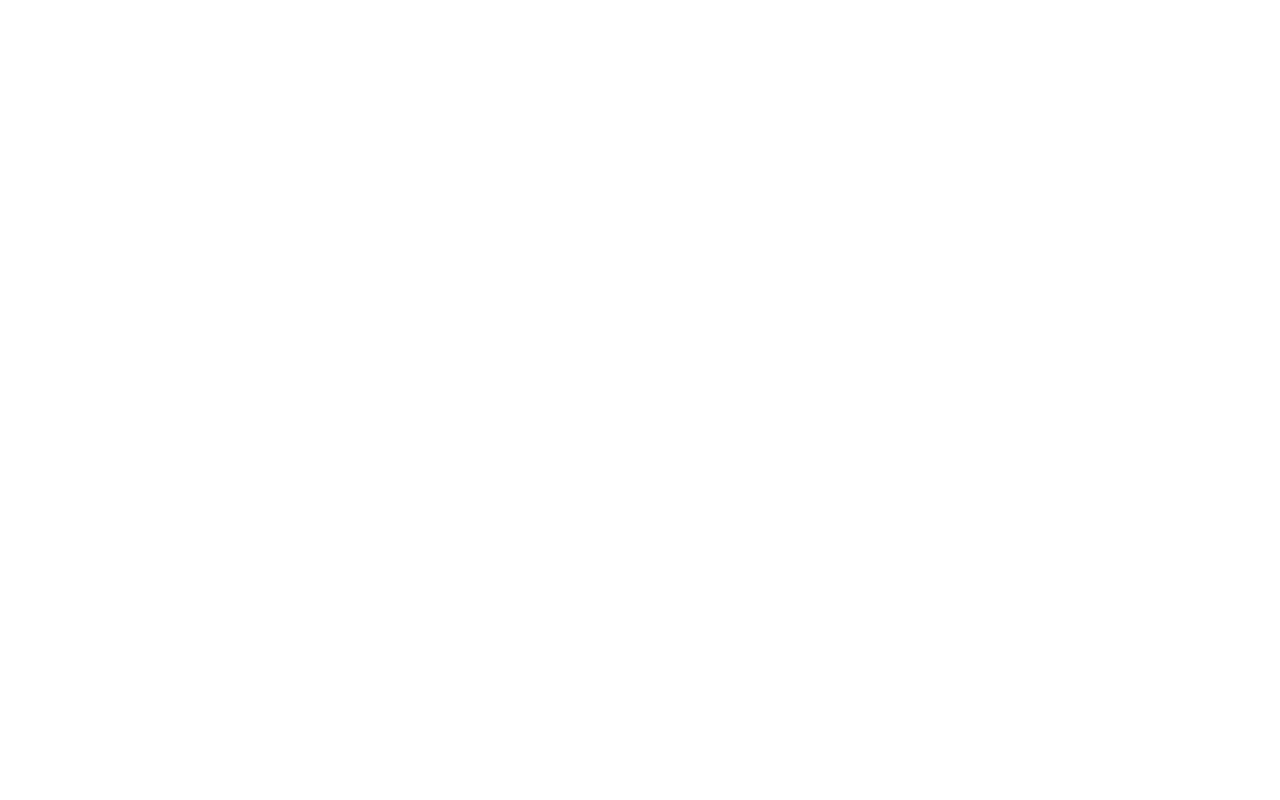
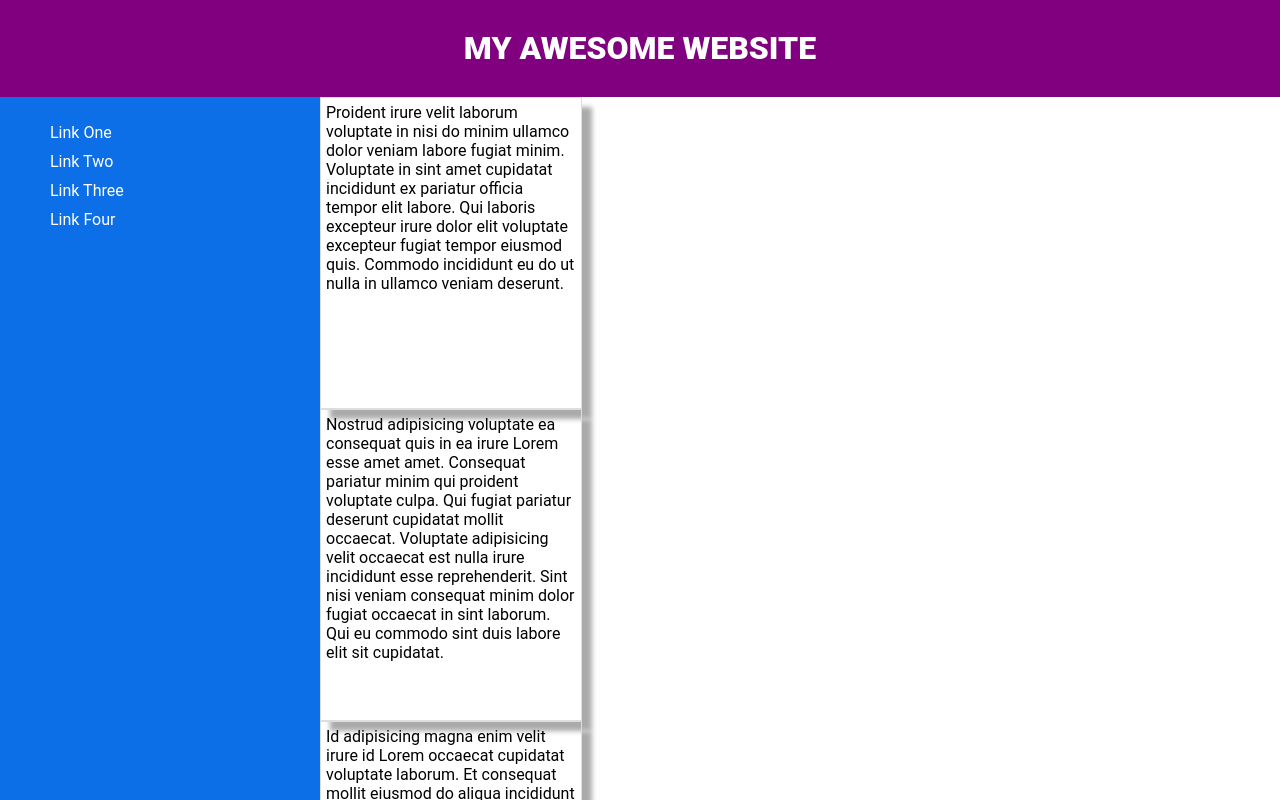
Before and after one commit to ayobanjo/flexbox-practice, a plain HTML site: page flex_layout2/index.html in a window 1280 px wide. Shown: the top 800 px of the page. Drawn offline with Linux system fonts and the light colour scheme.

Commit message:
added primary html and css

```diff
--- a/flex_layout2/flex_layout2.css
+++ b/flex_layout2/flex_layout2.css
@@ -0,0 +1,63 @@
+
+html, body{
+    height: 100vh;
+}
+body{
+    display: flex;
+    flex-direction: column ;
+    margin: 0;
+    font-family: Roboto, sans-serif;
+}
+header{
+    display: flex;
+    justify-content: center;
+    background-color:purple ;
+    padding: 8px 15px;
+}
+h1{
+    font-size: 32px;
+    font-weight: 900;
+    color: #fff;
+}
+.main{
+    display: flex;
+
+}
+aside{
+    background-color: rgb(12, 111, 231);
+    width: 300px;
+    padding: 10px;
+
+}
+ul{
+    list-style-type: none;
+    display: flex;
+    flex-direction: column;
+    gap: 10px;
+}
+a{
+    text-decoration: none;
+    color: #fff;
+
+}
+.cotent{
+    padding: 16px;
+    display: flex;
+    justify-content: center;
+    flex-wrap: wrap;
+
+}
+.message{
+    width: 250px;
+    height: 300px;
+    border: 1px solid #ddd;
+    box-shadow: 10px 10px 5px #aaaaaa;
+    padding: 5px;
+    overflow: auto;
+}
+footer{
+    display: flex;
+    align-items: center;
+    justify-content: center;
+    bottom: 0px;
+}
--- a/flex_layout2/index.html
+++ b/flex_layout2/index.html
@@ -1,5 +1,6 @@
 <!DOCTYPE html>
 <html lang="en">
+
 <head>
     <meta charset="UTF-8">
     <meta http-equiv="X-UA-Compatible" content="IE=edge">
@@ -7,12 +8,56 @@
     <link href="./flex_layout2.css" rel="stylesheet">
     <title>Flex Layout 2</title>
 </head>
+
 <body>
-    <header></header>
+    <header>
+        <h1>MY AWESOME WEBSITE</h1>
+    </header>
     <section class="main">
-        <aside></aside>
-        <section class="content"></section>
+        <aside>
+            <ul>
+                <li><a href="#">Link One</a></li>
+                <li><a href="#">Link Two</a></li>
+                <li><a href="#">Link Three</a></li>
+                <li><a href="#">Link Four</a></li>
+            </ul>
+        </aside>
+        <section class="content">
+            <div class="message">Proident irure velit laborum voluptate in nisi do minim ullamco dolor veniam labore
+                fugiat minim.
+                Voluptate in sint amet cupidatat incididunt ex pariatur officia tempor elit labore. Qui laboris
+                excepteur irure dolor elit voluptate excepteur fugiat tempor eiusmod quis. Commodo incididunt eu do ut
+                nulla in ullamco veniam deserunt.</div>
+            <div class="message">Nostrud adipisicing voluptate ea consequat quis in ea irure Lorem esse amet amet.
+                Consequat pariatur
+                minim qui proident voluptate culpa. Qui fugiat pariatur deserunt cupidatat mollit occaecat. Voluptate
+                adipisicing velit occaecat est nulla irure incididunt esse reprehenderit. Sint nisi veniam consequat
+                minim dolor fugiat occaecat in sint laborum. Qui eu commodo sint duis labore elit sit cupidatat.
+            </div>
+            <div class="message">Id adipisicing magna enim velit irure id Lorem occaecat cupidatat voluptate laborum. Et
+                consequat
+                mollit eiusmod do aliqua incididunt aliquip irure id. Dolore deserunt incididunt aute tempor aliquip
+                sint eiusmod reprehenderit aute enim amet ea proident minim. Nulla et exercitation aliqua Lorem cillum
+                sunt proident minim magna dolore non elit.
+            </div>
+            <div class="message">Eu officia excepteur Lorem laborum officia ad ut occaecat fugiat voluptate. Occaecat
+                enim mollit id
+                laborum nulla culpa. Proident non laboris cillum proident exercitation elit esse aliqua incididunt dolor
+                duis laboris. Minim sunt officia ea dolore laborum consectetur Lorem. Veniam cupidatat sit ipsum nulla
+                labore excepteur mollit velit eu laborum culpa do qui</div>
+            <div class="message">Ullamco et dolor magna ad excepteur tempor Lorem. Adipisicing exercitation velit
+                consequat et fugiat ut
+                eiusmod laborum est. Deserunt ullamco exercitation et eu cupidatat sint eu consequat. Dolor elit
+                voluptate elit labore.</div>
+            <div class="message">Culpa sit mollit eiusmod nisi fugiat elit adipisicing officia nisi enim exercitation.
+                Nulla pariatur
+                incididunt aute pariatur qui et nostrud pariatur excepteur. Anim deserunt elit amet ipsum nostrud.
+                Exercitation veniam laboris eu nostrud non officia enim exercitation ea in culpa anim proident.</div>
+        </section>
     </section>
-    <footer></footer>
+    <footer>
+        <div>The Odin Project<img src="./img/heart.png" alt="heart"></div>
+    </footer>
 </body>
+
 </html>
```
Also changed, not shown: flex_layout2/img/contact.png (added), flex_layout2/img/heart.png (added), flex_layout2/img/pen.png (added), flex_layout2/img/star.png (added), flex_layout2/img/thumb-up.png (added).
